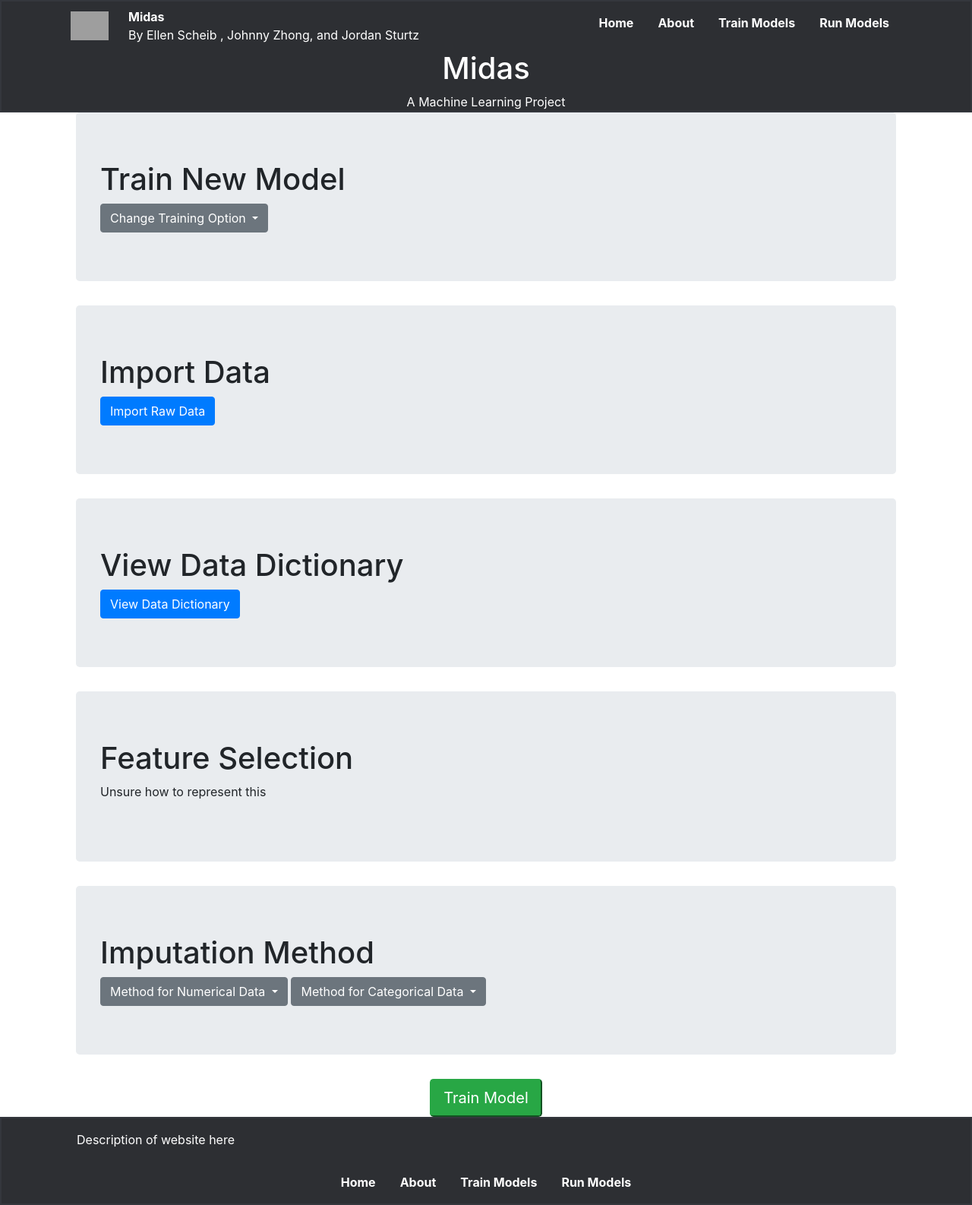
After one commit to jsturtz/CS467_ProjectMidas, a Django app: page /train/ in a window 1280 px wide. The commit adds this page. Shown: the whole page at 76% size. Run offline with Django 3.2, Linux system fonts and the light colour scheme; some libraries are stand-ins or nearby versions; grey boxes are pictures that could not be loaded.

Commit message:
Added basic frontend for /train

```diff
--- a/Midas/MidasWebsite/home/urls.py
+++ b/Midas/MidasWebsite/home/urls.py
@@ -5,4 +5,6 @@ from . import views
 urlpatterns = [
     path('', views.home, name='Home'),
     path('about/', views.about, name='About'),
+    path('train/', views.train, name='Train'),
+    path('run/', views.run, name='Run'),
 ]
--- a/Midas/MidasWebsite/home/views.py
+++ b/Midas/MidasWebsite/home/views.py
@@ -4,18 +4,21 @@ from django.http import HttpResponse
 # every view must return an HttpResponse object
 def home(request):
 
-    # The most basic HttpResponse object
-    # return HttpResponse("Hello, world. You're at the Midas index")
-
-    # the right way to inject template
-    context = { }
-
+    context = {}
     return render(request, 'home.html', context=context)
-
 
 def about(request):
 
+    context = {}
+    return render(request, 'about.html', context=context)
+
+def train(request):
+
     # the right way to inject template
-    context = { }
+    context = {}
+    return render(request, 'train.html', context=context)
 
-    return render(request, 'about.html', context=context)
+def run(request):
+
+    context = {}
+    return render(request, 'run.html', context=context)
--- a/Midas/MidasWebsite/static/css/style.css
+++ b/Midas/MidasWebsite/static/css/style.css
@@ -19,38 +19,12 @@
 }
 
 #header{
-    background-color: lightblue;
+    background-color:#2d2f33;
     border-style:solid;
     border-width:2px;
     border-color:#34373d;
 }
 
-.nav-link{
-
+.min-100 {
+    min-height: 100%;
 }
-
-.nav-link .active {
-
-}
-
-.row.striped:nth-child(even){
-  background-color: #dcdcdc;
-}
-.row.striped:nth-child(odd){
-  background-color: #aaaaaa;
-}
-
-.col-striped:nth-child(even){
-  background-color: #dcdcdc;
-}
-.col-striped:nth-child(odd){
-  background-color: #aaaaaa;
-}
-
-ul {
-  list-style-type: none;
-}
-/* .radio input[type=radio], .radio-inline input[type=radio], .checkbox input[type=checkbox], .checkbox-inline input[type=checkbox] { */
-/*     margin-right: -20px; */
-/*     margin-left: 0; */
-/* } */
--- /dev/null
+++ b/Midas/MidasWebsite/static/js/train.js
@@ -0,0 +1,8 @@
+// Binds page selector when DOM loads
+$(document).ready(function(){
+  $(".dropdown-item.training-type").click(function(e){
+    $(".container.training_type").hide();
+    $("#" + e.currentTarget.name).show();
+    $("#screen_title").text(e.currentTarget.textContent);
+  })
+});
--- a/Midas/MidasWebsite/templates/base.html
+++ b/Midas/MidasWebsite/templates/base.html
@@ -6,13 +6,16 @@
     <link rel="stylesheet" type="text/css" href="{% static 'css/style.css' %}">
     <meta charset="UTF-8">
     <meta name="viewport" content="width=device-width, initial-scale=1, shrink-to-fit=no">
-    <link rel="stylesheet" href="https://stackpath.bootstrapcdn.com/bootstrap/4.1.3/css/bootstrap.min.css" integrity="sha384-MCw98/SFnGE8fJT3GXwEOngsV7Zt27NXFoaoApmYm81iuXoPkFOJwJ8ERdknLPMO" crossorigin="anonymous">
+    <script type="text/javascript" src="http://code.jquery.com/jquery-latest.min.js"></script>
+    <script src="https://cdnjs.cloudflare.com/ajax/libs/popper.js/1.14.3/umd/popper.min.js"></script>
+    <link rel="stylesheet" href="https://stackpath.bootstrapcdn.com/bootstrap/4.3.1/css/bootstrap.min.css">
+    <script src="https://stackpath.bootstrapcdn.com/bootstrap/4.3.1/js/bootstrap.bundle.min.js"></script>
 </head>
-<body>
+<body style="height:100%;">
 
   <!-- code for header begins here -->
   <div id="header" class="container-fluid">
-    <div class="container-fluid">
+    <div class="container">
       <div class="row">
         <div class="col-sm-6">
           <div class="d-flex flex-row align-items-center">
@@ -21,8 +24,8 @@
             </div>
 
             <div class="p-2 bd-highlight">
-              <strong style="padding-left:10px;" class="blk" >Midas</strong> </br >
-              <span style="padding-left:10px;" class="dk-blue">By Jordan, Ellen, and Johhny</span>
+              <strong style="padding-left:10px;" class="wht" >Midas</strong> <br/>
+              <span style="padding-left:10px;" class="wht">By Ellen Scheib , Johnny Zhong, and Jordan Sturtz</span>
             </div>
           </div>
         </div>
@@ -32,11 +35,17 @@
             <div class="p-2 bd-highlight">
               <ul class="nav">
                 <li class="nav-item">
-                  <a class="nav-link blk" href="/"><strong>Home</strong></a>
+                  <a class="nav-link wht" href="/"><strong>Home</strong></a>
                 </li>
 
                 <li class="nav-item">
-                  <a class="nav-link blk" href="/about"><strong>About</strong></a>
+                  <a class="nav-link wht" href="/about"><strong>About</strong></a>
+                </li>
+                <li class="nav-item">
+                  <a class="nav-link wht" href="/train"><strong>Train Models</strong></a>
+                </li>
+                <li class="nav-item">
+                  <a class="nav-link wht" href="/run"><strong>Run Models</strong></a>
                 </li>
               </ul>
             </div>
@@ -48,15 +57,17 @@
     <div class="container">
       <div class="row align-items-center">
         <div class="col-sm-12 text-center">
-          <h1 class="blk"> Midas </h1>
-          <div class="dk-blue"> A Machine Learning Project </div>
+          <h1 class="wht"> Midas </h1>
+          <div class="wht"> A Machine Learning Project </div>
         </div>
       </div>
     </div>
   </div>
 
+  <div class="container min-100">
     {% block content %}
     {% endblock %}
+  </div>
 
   <!-- code for footer goes here -->
   <div id="footer" class="container-fluid">
@@ -64,11 +75,9 @@
       <div class="row">
         <div class="col-sm-12">
           <div class="single-post-content-wrapper p-3">
-          <span class="wht" > Description of website here
-                    </span>
+            <span class="wht" > Description of website here </span>
           </div>
         </div>
-      <div class="w-100"></div>
         <div class="col-sm-12">
           <div class="d-flex flex-row align-items-center justify-content-center">
             <div class="p-2 bd-highlight">
@@ -80,6 +89,12 @@
                 <li class="nav-item">
                   <a class="nav-link wht" href="about"><strong>About</strong></a>
                 </li>
+                <li class="nav-item">
+                  <a class="nav-link wht" href="/train"><strong>Train Models</strong></a>
+                </li>
+                <li class="nav-item">
+                  <a class="nav-link wht" href="/run"><strong>Run Models</strong></a>
+                </li>
               </ul>
             </div>
           </div>
@@ -87,19 +102,6 @@
       </div>
     </div>
   </div>
-</div>
-
-<!-- jQuery library -->
-
-<script src="https://ajax.googleapis.com/ajax/libs/jquery/3.3.1/jquery.min.js"></script>
-
-<!-- Popper JS -->
-
-<script src="https://cdnjs.cloudflare.com/ajax/libs/popper.js/1.14.3/umd/popper.min.js"></script>
-
-<!-- Latest compiled JavaScript -->
-
-<script src="https://maxcdn.bootstrapcdn.com/bootstrap/4.1.3/js/bootstrap.min.js"></script>
 
 </body>
 </html>
--- a/Midas/MidasWebsite/templates/home.html
+++ b/Midas/MidasWebsite/templates/home.html
@@ -6,10 +6,7 @@
 <div class="container">
 	<div class="row">
 		<div class="btn-group">
-		<button type="button" class="btn btn-primary">Train Model</button>
-		<button type="button" class="btn btn-primary">Run Model</button>
-		<button type="button" class="btn btn-primary">Import Test Data</button>
-		<button type="button" class="btn btn-primary">Import Training Data</button>
+      <p> Home </p>
 		</div>
 	</div>
 </div>
--- /dev/null
+++ b/Midas/MidasWebsite/templates/train.html
@@ -0,0 +1,92 @@
+{% extends 'base.html' %}
+{% load static %}
+
+{% block content %}
+
+<!-- controls which add form to use-->
+<div class="container">
+  <div class="jumbotron">
+    <h1 id="screen_title"> Train New Model </h1>
+    <div class="dropdown">
+      <button class="btn btn-secondary dropdown-toggle" type="button" id="select_training_type" data-toggle="dropdown" aria-haspopup="true" aria-expanded="false">
+        Change Training Option
+      </button>
+      <div class="dropdown-menu training-type" aria-labelledby="select_training_type">
+        <a class="dropdown-item training-type" name="train_new" href="#">Train New Model</a>
+        <a class="dropdown-item training-type" name="train_existing" href="#">Train Model From Existing</a>
+        <a class="dropdown-item training-type" name="modify_existing" href="#">Modify Existing Model</a>
+        <a class="dropdown-item training-type" name="delete_existing" href="#">Delete Model</a>
+      </div>
+    </div>
+  </div>
+</div>
+
+<!-- Train Model From Scratch -->
+<div class="container training_type" id="train_new">
+
+  <div class="jumbotron">
+    <h1>Import Data</h1>
+      <!-- Add this as separate task -->
+      <button type="button" class="btn btn-primary btn-import"> Import Raw Data </button>
+  </div>
+
+	<!-- After import, can view data dictionary  -->
+  <div class="jumbotron">
+    <h1>View Data Dictionary </h1>
+    <button type="button" class="btn btn-primary btn-import"> View Data Dictionary </button>
+  </div>
+
+	<!-- Feature selection -->
+  <div class="jumbotron">
+    <h1>Feature Selection </h1>
+    <p> Unsure how to represent this </p>
+  </div>
+
+	<!-- Imputation Method -->
+  <div class="jumbotron">
+    <h1>Imputation Method </h1>
+    <button class="btn btn-secondary dropdown-toggle" type="button" id="imputation_categorical" data-toggle="dropdown" aria-haspopup="true" aria-expanded="false">
+      Method for Numerical Data
+    </button>
+    <div class="dropdown-menu" aria-labelledby="imputation_categorical">
+      <h6 class="dropdown-header">Imputation Method for Missing Categorical Data</h6>
+      <a class="dropdown-item" >Mean</a>
+      <a class="dropdown-item" >Most Frequent</a>
+      <a class="dropdown-item" >Delete Rows</a>
+    </div>
+
+    <button class="btn btn-secondary dropdown-toggle" type="button" id="imputation_numerical" data-toggle="dropdown" aria-haspopup="true" aria-expanded="false">
+      Method for Categorical Data
+    </button>
+    <div class="dropdown-menu" aria-labelledby="inputation_numerical">
+      <h6 class="dropdown-header">Imputation Method for Missing Numerical Data</h6>
+      <a class="dropdown-item" >Most Frequent</a>
+      <a class="dropdown-item" >Delete Rows</a>
+    </div>
+	</div>
+
+	<!-- Train Model -->
+  <div class="d-flex justify-content-center">
+    <button class = "btn-success btn-lg"> Train Model </button>
+  </div>
+
+</div>
+
+<!-- Train Model From Existing -->
+<div class="container training_type" id="train_existing" hidden="true">
+  <h3> Train Model From Existing </h3>
+</div>
+
+<!-- Modify Existing Model -->
+<div class="container training_type" id = "modify_existing" hidden="true">
+  <h3> Modify Existing Model </h3>
+</div>
+
+<!-- Modify Existing Model -->
+<div class="container training_type" id = "delete_existing" hidden="true">
+  <h3> Delete Existing Model </h3>
+</div>
+
+<!-- js files here -->
+<script src="{% static 'js/train.js' %}"></script>
+{% endblock %}
```
Also changed, not shown: Midas/MidasWebsite/templates/run.html (added, +9 -0 lines), Midas/MidasWebsite/static/js/run.js (added). Lines whose indentation alone changed are shown as unchanged.
